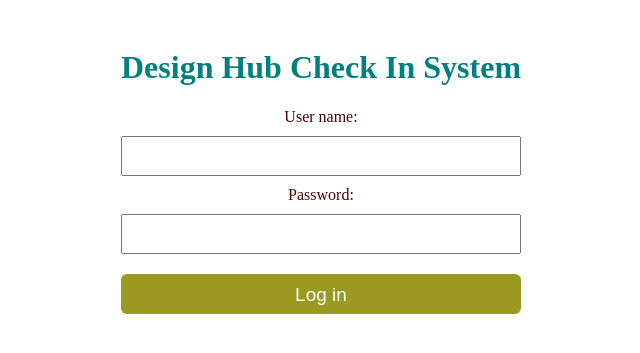
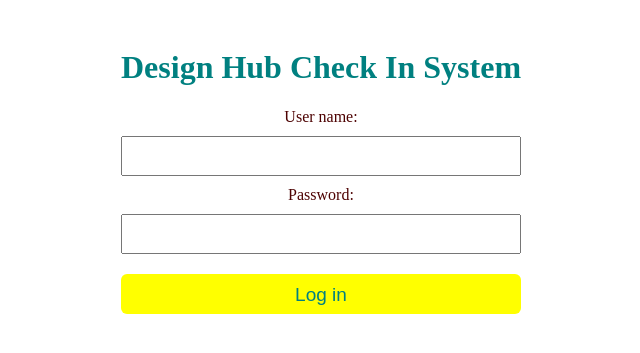
Before and after one commit to ThatcherK/designhubcheckin, a Django app: page / in a window 1280 px wide. Shown: the top 353 px of the page, without its empty margins (319-959 px from the left). Run offline with Django 3.2, Linux system fonts and the light colour scheme.

Commit message:
Change log in button color

```diff
--- a/checkin/static/checkin/style.css
+++ b/checkin/static/checkin/style.css
@@ -12,12 +12,12 @@
 
 }
 #loginButton{
-    background-color: rgba(141, 141, 5, 0.877);
+    background-color: yellow;
     border-radius: 6px;
     border: none;
     padding: 10px;
     font-size: 19px;
-    color: white;
+    color: teal;
 }
 #loginButton:hover{
     background-color: rgb(194, 194, 63);
```
